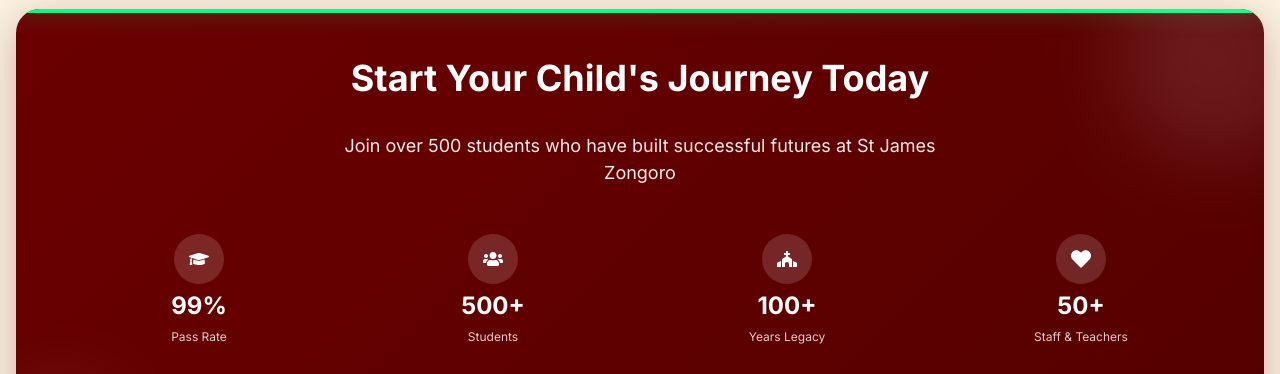
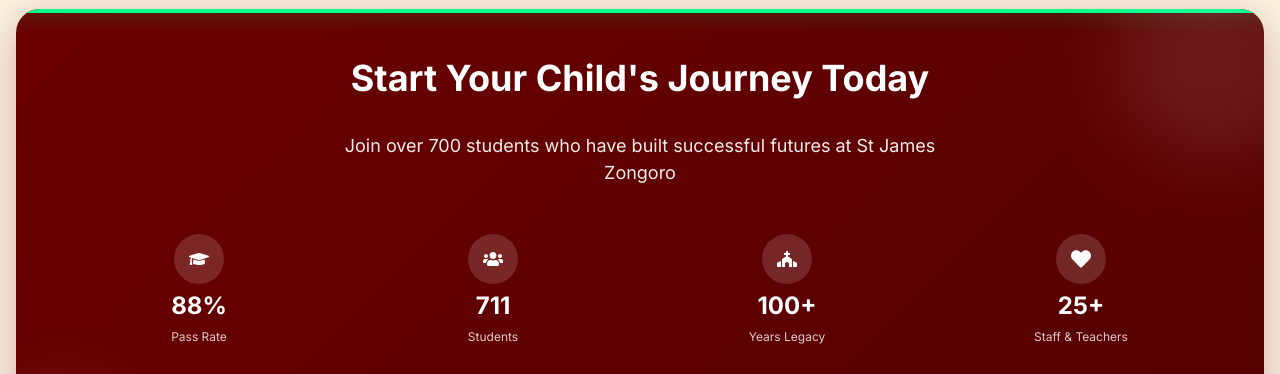
Before and after one commit to Tinashe623/ZONGORO-PRIMARY, a React (Vite) app: page / in a window 1280 px wide. Shown: the part 1720-2094 px from the top of the page. Built offline with nearby package versions, Linux system fonts and the light colour scheme.

Commit message:
chore: update student enrollment, pass rate, and staff statistics in WhyChooseUs section

```diff
--- a/src/components/sections/WhyChooseUs.tsx
+++ b/src/components/sections/WhyChooseUs.tsx
@@ -163,15 +163,15 @@
                 Start Your Child's Journey Today
               </Heading>
               <Text color="whiteAlpha.900" fontSize="lg" maxW="600px">
-                Join over 500 students who have built successful futures at St James Zongoro
+                Join over 700 students who have built successful futures at St James Zongoro
               </Text>
 
               <SimpleGrid columns={{ base: 2, md: 4 }} spacing={6} w="100%" pt={4}>
                 {[
-                  { icon: FaGraduationCap, number: '99%', label: 'Pass Rate' },
-                  { icon: FaUsers, number: '500+', label: 'Students' },
+                  { icon: FaGraduationCap, number: '88%', label: 'Pass Rate' },
+                  { icon: FaUsers, number: '711', label: 'Students' },
                   { icon: FaChurch, number: '100+', label: 'Years Legacy' },
-                  { icon: FaHeart, number: '50+', label: 'Staff & Teachers' },
+                  { icon: FaHeart, number: '25+', label: 'Staff & Teachers' },
                 ].map((stat, index) => (
                   <VStack key={index} spacing={1}>
                     <Circle size="50px" bg="rgba(255,255,255,0.15)" color="white">
```
